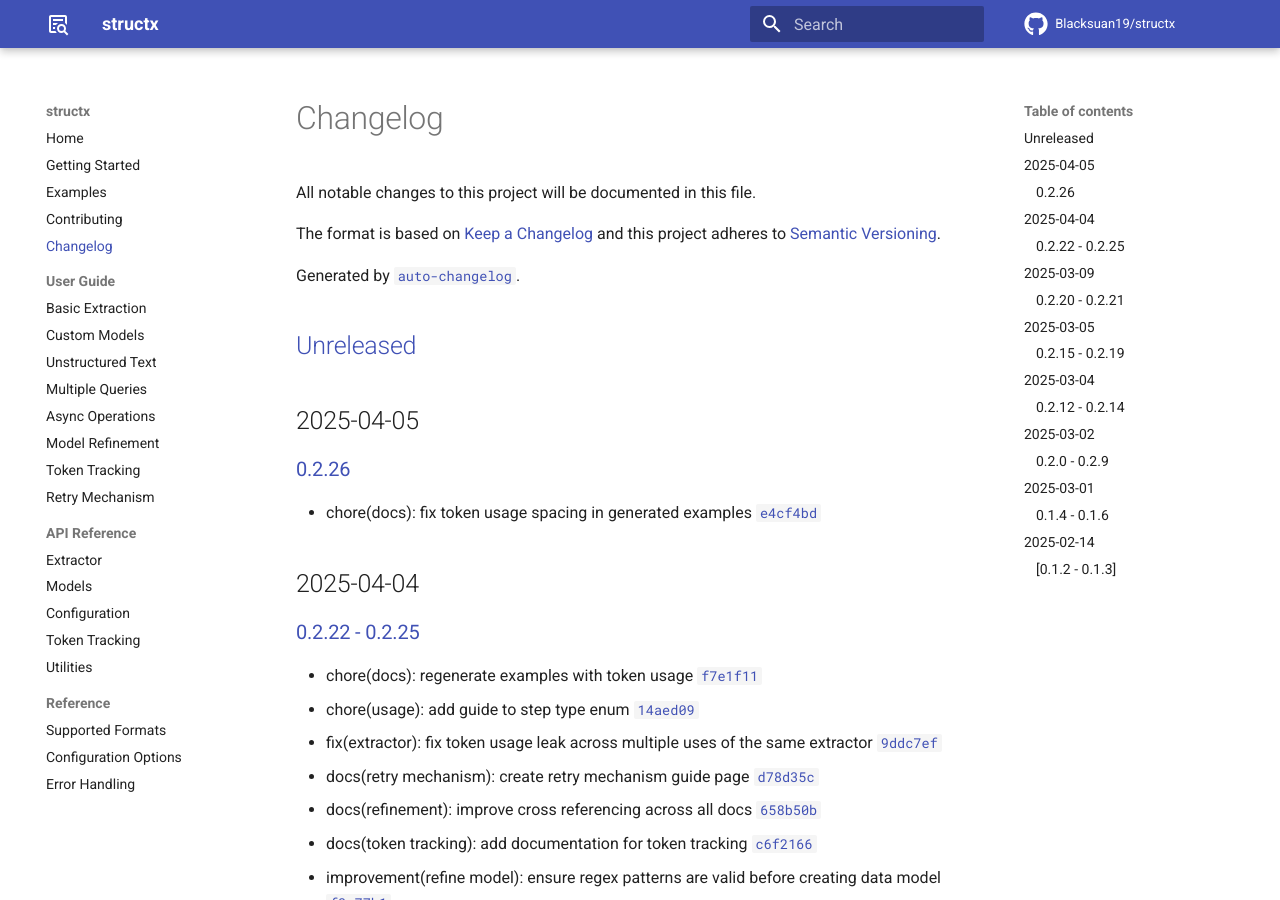
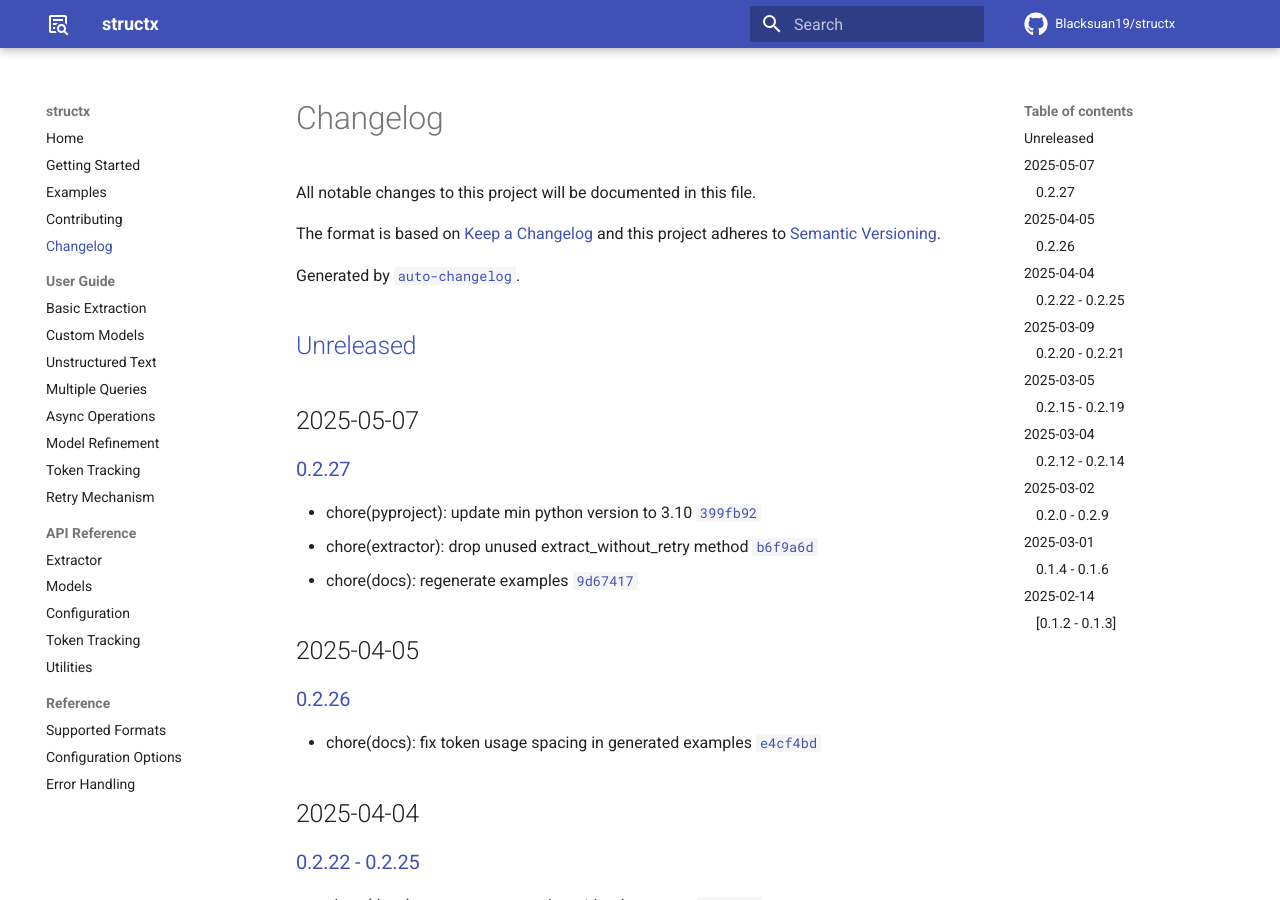
Before and after one commit to Blacksuan19/structx, an MkDocs documentation site: the page built from docs/changelog.md, in a window 1280 px wide and 900 px high. Built offline with MkDocs 1.6.1 and Material for MkDocs 9.7.7, drawn with Linux system fonts in a browser that asks for light colours; comment, search, counter and statistics services are not loaded.

Commit message:
docs(changelog): regenerate changelog for 0.2.27

```diff
--- a/docs/changelog.md
+++ b/docs/changelog.md
@@ -7,7 +7,15 @@ and this project adheres to [Semantic Versioning](https://semver.org/spec/v2.0.0
 
 Generated by [`auto-changelog`](https://github.com/CookPete/auto-changelog).
 
-## [Unreleased](https://github.com/Blacksuan19/structx/compare/0.2.26...HEAD)
+## [Unreleased](https://github.com/Blacksuan19/structx/compare/0.2.27...HEAD)
+
+## 2025-05-07
+
+### [0.2.27](https://github.com/Blacksuan19/structx/compare/0.2.26...0.2.27)
+
+- chore(pyproject): update min python version to 3.10 [`399fb92`](https://github.com/Blacksuan19/structx/commit/399fb92ea9a284b59b7a10816dfcb4e903f6cc49)
+- chore(extractor): drop unused extract_without_retry method [`b6f9a6d`](https://github.com/Blacksuan19/structx/commit/b6f9a6d479a74744e28b9a69f7a477b5d8a44a42)
+- chore(docs): regenerate examples [`9d67417`](https://github.com/Blacksuan19/structx/commit/9d67417c43007c09f785c52e27574ea538c6846d)
 
 ## 2025-04-05
 
```
